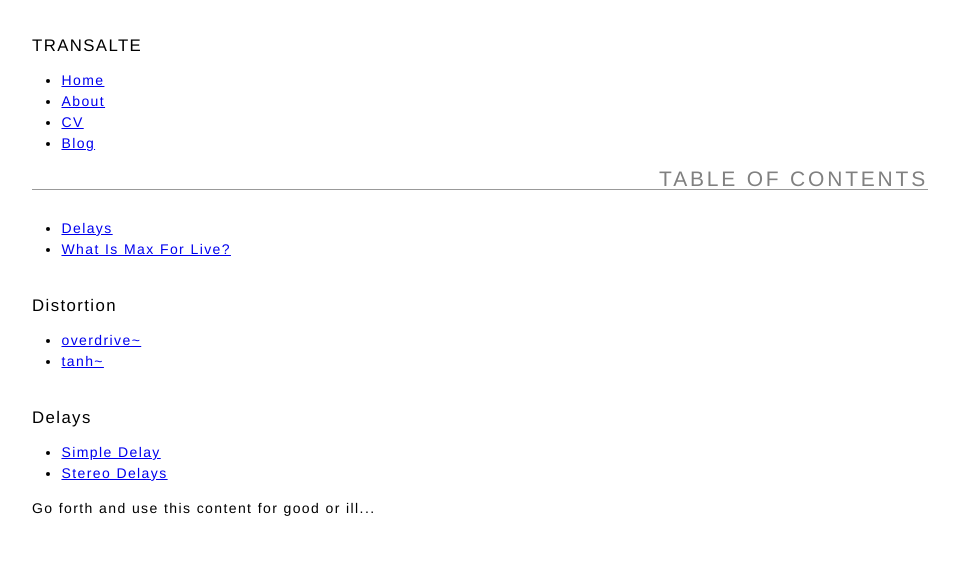
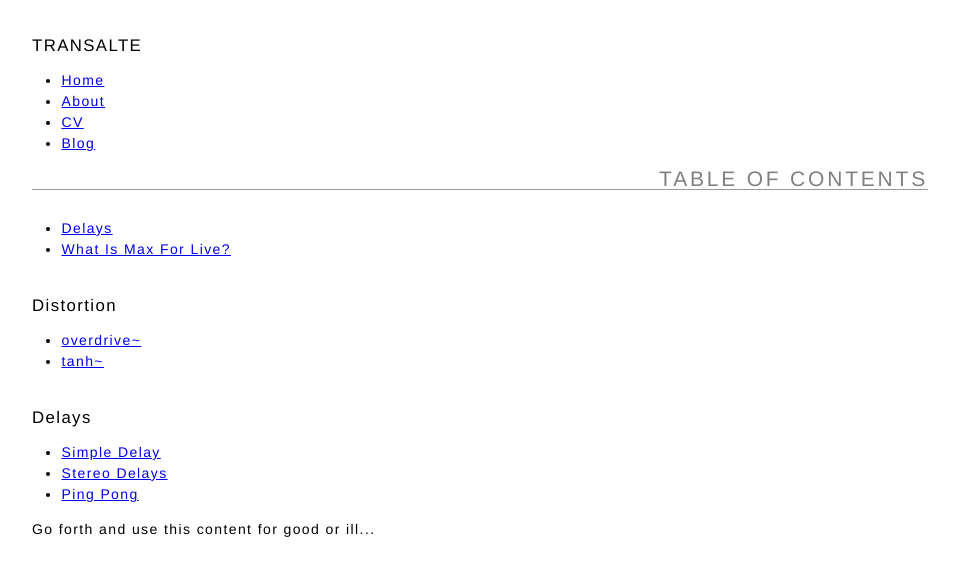
Before and after one commit to transalte/transalte.github.io, a Jekyll site: the page built from SUMMARY.md, in a window 1280 px wide. Shown: the top 576 px of the page, without its empty margins (160-1119 px from the left). Built offline with Jekyll 4.4.1, drawn with Linux system fonts in a browser that asks for light colours; our own code applies the rules of GitHub Pages for plain Markdown files.

Commit message:
Update SUMMARY.md

```diff
--- a/SUMMARY.md
+++ b/SUMMARY.md
@@ -12,3 +12,4 @@
 
 * [Simple Delay](delays/simple-delay.md)
 * [Stereo Delays](delays/stereo-delays.md)
+* [Ping Pong](delays/pingpong.md)
```
